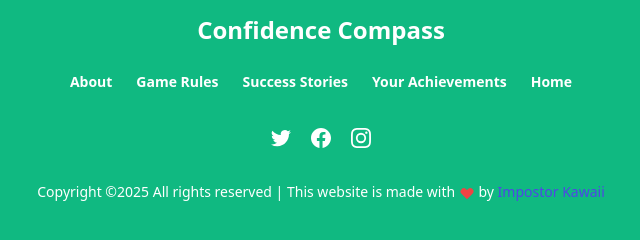
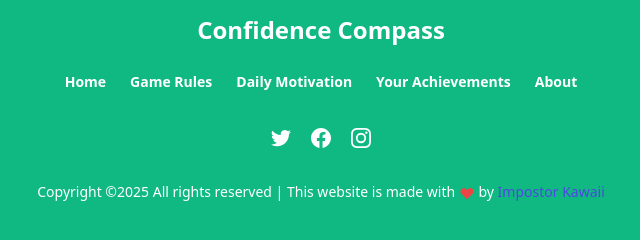
Before and after one commit to Alexiou981/team2-imposter-quiz, a plain HTML site: page success_stories.html in a window 1280 px wide. Shown: the part 834-1074 px from the top of the page, 319-959 px from the left. Drawn offline with nearby package versions, Linux system fonts and the light colour scheme.

Commit message:
chore: reorder navbar pages header and footer

```diff
--- a/success_stories.html
+++ b/success_stories.html
@@ -55,11 +55,11 @@
         <div class="mt-6 flow-root">
           <div class="-my-6 divide-y divide-gray-700">
             <div class="space-y-2 py-6">
-              <a href="#" class="-mx-3 block rounded-lg px-3 py-2 text-base/7 font-semibold text-white hover:bg-gray-800">About</a>
-              <a href="/team2-imposter-quiz/instructions.html" class="-mx-3 block rounded-lg px-3 py-2 text-base/7 font-semibold text-white hover:bg-gray-800">Game Rules</a>
-              <a href="/team2-imposter-quiz/success_stories.html" class="-mx-3 block rounded-lg px-3 py-2 text-base/7 font-semibold text-white hover:bg-gray-800">Success Stories</a>
-              <a href="#" class="-mx-3 block rounded-lg px-3 py-2 text-base/7 font-semibold text-white hover:bg-gray-800">Your Achievements</a>
-              <a href="/team2-imposter-quiz/index.html" class="-mx-3 block rounded-lg px-3 py-2 text-base/7 font-semibold text-white hover:bg-gray-800">Home</a>
+              <a href="/team2-imposter-quiz/index.html" class="text-sm/6 font-semibold text-white hover:text-gray-300">Home</a>
+              <a href="/team2-imposter-quiz/instructions.html" class="text-sm/6 font-semibold text-white hover:text-gray-300">Game Rules</a>
+              <a href="/team2-imposter-quiz/success_stories.html" class="text-sm/6 font-semibold text-white hover:text-gray-300">Daily Motivation</a>
+              <a href="#" class="text-sm/6 font-semibold text-white hover:text-gray-300">Your Achievements</a>
+              <a href="#" class="text-sm/6 font-semibold text-white hover:text-gray-300">About</a>
             </div>
             <div class="py-6">
               <a href="#" class="-mx-3 block rounded-lg px-3 py-2.5 text-base/7 font-semibold text-white hover:bg-gray-800">Log in</a>
@@ -96,11 +96,11 @@
 
             <!-- Navigation Menu -->
             <div class="flex flex-wrap justify-center gap-4 md:gap-6 mb-8">
+              <a href="/team2-imposter-quiz/index.html" class="text-sm/6 font-semibold text-white hover:text-gray-300">Home</a>
+              <a href="/team2-imposter-quiz/instructions.html" class="text-sm/6 font-semibold text-white hover:text-gray-300">Game Rules</a>
+              <a href="/team2-imposter-quiz/success_stories.html" class="text-sm/6 font-semibold text-white hover:text-gray-300">Daily Motivation</a>
+              <a href="#" class="text-sm/6 font-semibold text-white hover:text-gray-300">Your Achievements</a>
               <a href="#" class="text-sm/6 font-semibold text-white hover:text-gray-300">About</a>
-              <a href="/team2-imposter-quiz/instructions.html" class="text-sm/6 font-semibold text-white hover:text-gray-300">Game Rules</a>
-              <a href="/team2-imposter-quiz/success_stories.html" class="text-sm/6 font-semibold text-white hover:text-gray-300">Success Stories</a>
-              <a href="#" class="text-sm/6 font-semibold text-white hover:text-gray-300">Your Achievements</a>
-              <a href="/team2-imposter-quiz/index.html" class="text-sm/6 font-semibold text-white hover:text-gray-300">Home</a>
             </div>
 
             <!-- Social Icons -->
```
